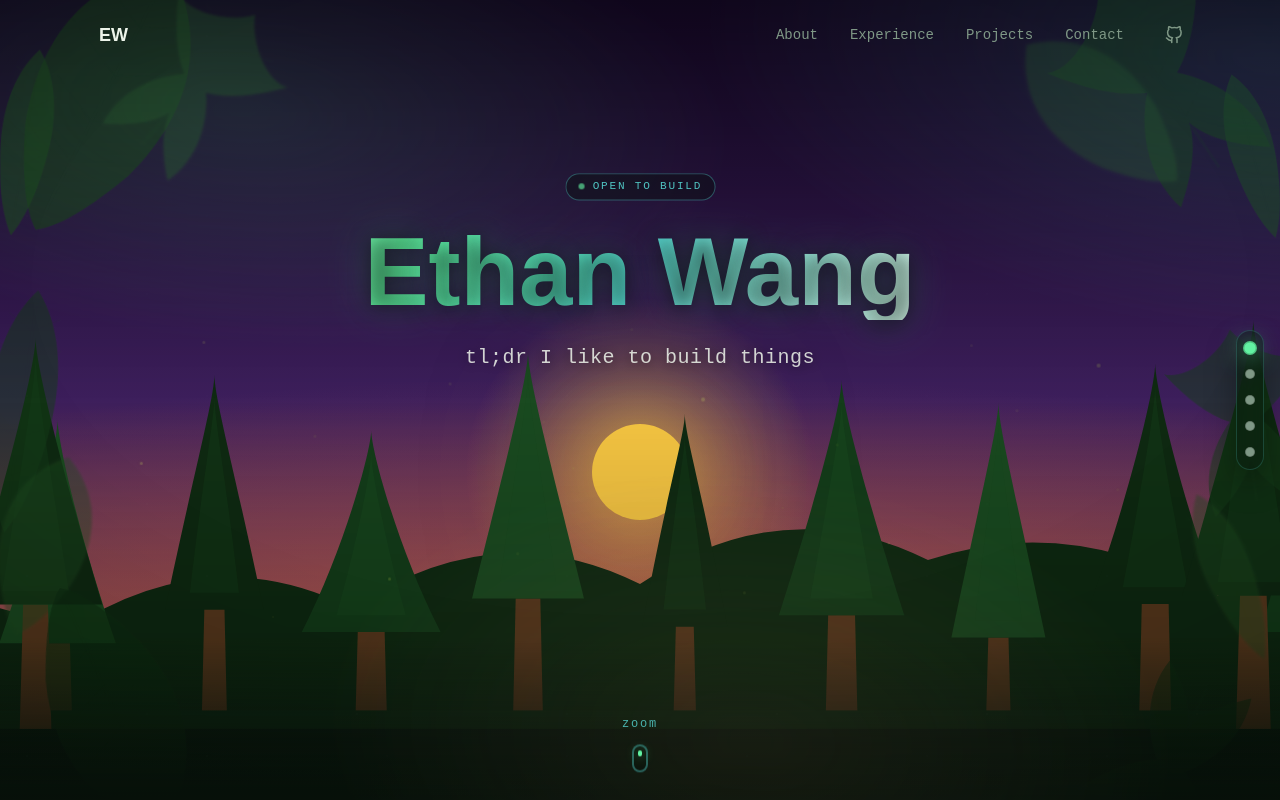
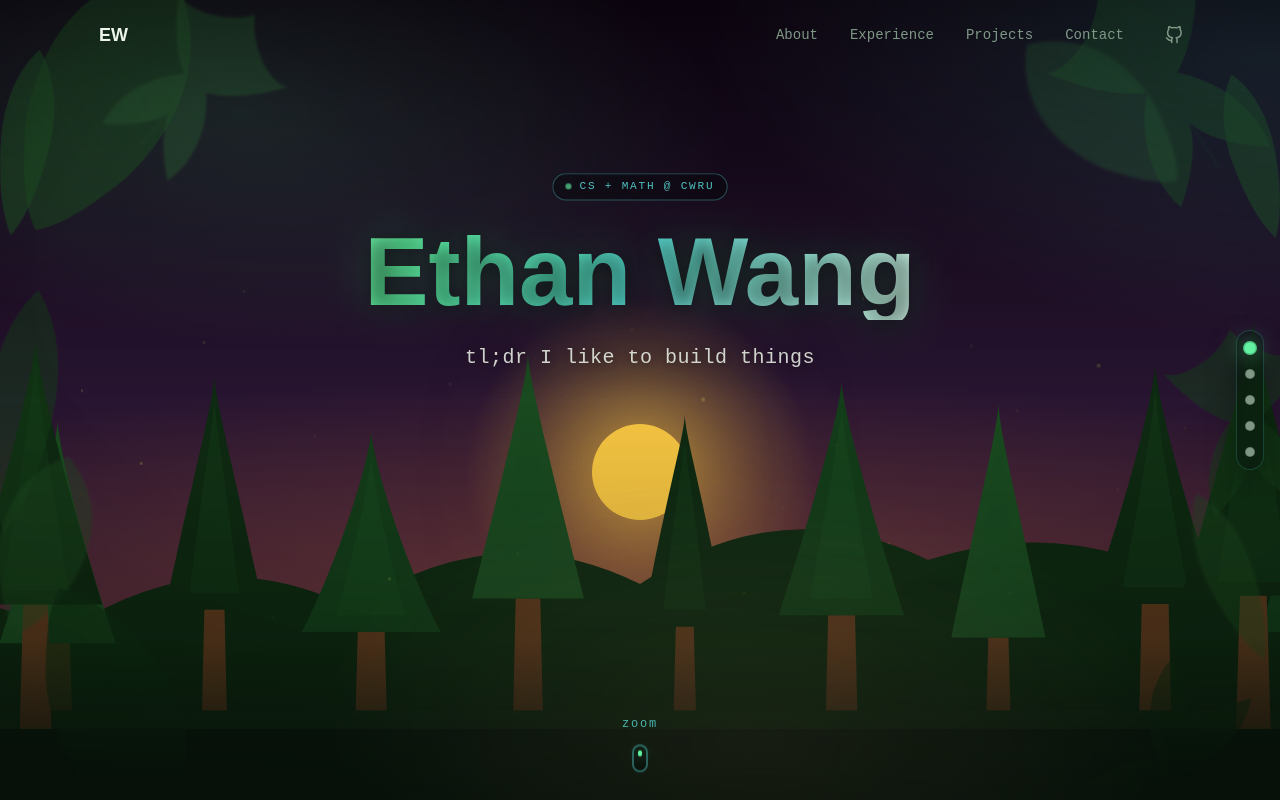
Before and after one commit to Not-Ethan/ethanwangai, a Next.js app: page / in a window 1280 px wide. Built offline with nearby package versions, Linux system fonts and the light colour scheme.

Commit message:
Refine hero/night visuals, celestial positioning, and final sky effects

```diff
--- a/src/app/globals.css
+++ b/src/app/globals.css
@@ -6,9 +6,9 @@
 @import "@fontsource/jetbrains-mono/400.css";
 
 @theme {
-  --color-bg: #06110a;
-  --color-bg-card: #102116;
-  --color-bg-card-hover: #1a3221;
+  --color-bg: #040609;
+  --color-bg-card: #0b1015;
+  --color-bg-card-hover: #131a22;
   --color-accent: #62f2a2;
   --color-accent-glow: #62f2a270;
   --color-cyan: #56d7d3;
@@ -53,6 +53,21 @@
   @keyframes twinkle {
     0%, 100% { opacity: 0.2; }
     50% { opacity: 0.9; }
+  }
+  @keyframes shooting-star-1 {
+    0%, 86% { transform: translate3d(0, 0, 0) rotate(-20deg); opacity: 0; }
+    90% { opacity: 0.95; }
+    100% { transform: translate3d(-280px, 180px, 0) rotate(-20deg); opacity: 0; }
+  }
+  @keyframes shooting-star-2 {
+    0%, 80% { transform: translate3d(0, 0, 0) rotate(-30deg); opacity: 0; }
+    84% { opacity: 0.9; }
+    100% { transform: translate3d(-250px, 160px, 0) rotate(-30deg); opacity: 0; }
+  }
+  @keyframes shooting-star-3 {
+    0%, 88% { transform: translate3d(0, 0, 0) rotate(-25deg); opacity: 0; }
+    92% { opacity: 0.9; }
+    100% { transform: translate3d(-220px, 150px, 0) rotate(-25deg); opacity: 0; }
   }
 }
 
@@ -132,16 +147,19 @@ body::before {
   overflow: hidden;
 }
 
+@property --ring-angle {
+  syntax: "<angle>";
+  inherits: false;
+  initial-value: 90deg;
+}
+
 .panel-ring::before {
   content: "";
   position: absolute;
-  left: 50%;
-  top: 50%;
-  width: 240%;
-  height: 240%;
+  inset: 0;
   pointer-events: none;
   background: conic-gradient(
-    from 90deg,
+    from var(--ring-angle) at 50% 50%,
     transparent,
     rgba(86, 215, 211, 0.18),
     transparent,
@@ -149,18 +167,19 @@ body::before {
     transparent
   );
   opacity: 0;
-  transform: translate(-50%, -50%) rotate(0deg);
+  border-radius: inherit;
   transition: opacity 0.35s ease;
+  will-change: --ring-angle;
 }
 
 .panel-ring:hover::before {
-  opacity: 0.8;
-  animation: spin 8s linear infinite;
+  opacity: 0.85;
+  animation: ring-spin 8s linear infinite;
 }
 
-@keyframes spin {
-  from { transform: translate(-50%, -50%) rotate(0deg); }
-  to { transform: translate(-50%, -50%) rotate(360deg); }
+@keyframes ring-spin {
+  from { --ring-angle: 90deg; }
+  to { --ring-angle: 450deg; }
 }
 
 .section-title {
--- a/src/components/ForestScene.tsx
+++ b/src/components/ForestScene.tsx
@@ -7,9 +7,9 @@ import { motion, useTransform, useMotionTemplate, type MotionValue } from "frame
 
 const P = [0, 1, 2, 3, 4];
 
-const SKY_TOP =        ["#1a0a2e", "#0a4a30", "#2e1a3d", "#1a0a1e", "#050a0f"];
-const SKY_MID =        ["#3d1f5c", "#1a6b4a", "#8b4a6b", "#6b2a3d", "#0a1a12"];
-const SKY_BOTTOM =     ["#e8734a", "#2d8a5e", "#d4764a", "#e85a3a", "#0b1a0f"];
+const SKY_TOP =        ["#130718", "#0a1720", "#120a1d", "#09080f", "#030407"];
+const SKY_MID =        ["#281531", "#10202b", "#2b1734", "#16131d", "#07090d"];
+const SKY_BOTTOM =     ["#4b2a38", "#152831", "#45253a", "#1a1620", "#090b10"];
 const ATMO_GLOW =      ["rgba(232,115,74,0.30)", "rgba(74,222,128,0.12)", "rgba(212,118,74,0.25)", "rgba(232,90,58,0.35)", "rgba(200,216,232,0.05)"];
 const CELESTIAL =      ["#f5c542", "#f5e870", "#e8734a", "#d44a2e", "#c8d8e8"];
 const CELESTIAL_GLOW = ["rgba(245,197,66,0.5)", "rgba(245,232,112,0.35)", "rgba(232,115,74,0.4)", "rgba(212,74,46,0.5)", "rgba(200,216,232,0.15)"];
@@ -22,7 +22,7 @@ const GROUND_FG =      ["#0b1a0f", "#0e2a12", "#0a1a0d", "#070f08", "#040a06"];
 const TRUNK =          ["#5a3a1e", "#6b4f2e", "#4a2e14", "#3a2010", "#1a1208"];
 
 const CELESTIAL_SIZE =   [96, 64, 88, 104, 48];
-const CELESTIAL_BOTTOM = [35, 68, 30, 15, 65];
+const CELESTIAL_BOTTOM = [35, 68, 30, 15, 82];
 const FIREFLY_OPACITY =  [0.3, 0.08, 0.6, 0.8, 1];
 
 /* ── Tree path helpers ───────────────────────────────────────────── */
@@ -105,6 +105,12 @@ const fireflyConfigs = [
   { x: "42%", y: "56%", size: 3,   drift: 3 as const, dur: 4.3, glow: 3.0, delay: 2.4, color: "#b8d44f" },
   { x: "58%", y: "74%", size: 2.5, drift: 1 as const, dur: 5.2, glow: 4.4, delay: 0.5, color: "#d4e860" },
   { x: "88%", y: "62%", size: 3,   drift: 2 as const, dur: 4.6, glow: 3.7, delay: 1.9, color: "#b8d44f" },
+  { x: "6%", y: "50%", size: 2.5, drift: 3 as const, dur: 4.7, glow: 3.1, delay: 0.2, color: "#d4e860" },
+  { x: "18%", y: "38%", size: 2, drift: 1 as const, dur: 5.4, glow: 2.9, delay: 1.7, color: "#b8d44f" },
+  { x: "48%", y: "60%", size: 2.5, drift: 2 as const, dur: 4.4, glow: 3.6, delay: 1.1, color: "#d4e860" },
+  { x: "67%", y: "40%", size: 2.2, drift: 3 as const, dur: 5.9, glow: 3.2, delay: 0.6, color: "#b8d44f" },
+  { x: "78%", y: "76%", size: 2.4, drift: 1 as const, dur: 4.9, glow: 3.4, delay: 2.2, color: "#d4e860" },
+  { x: "93%", y: "54%", size: 2, drift: 2 as const, dur: 5.3, glow: 3.8, delay: 0.9, color: "#b8d44f" },
 ];
 
 /* ── Underbrush leaf config ──────────────────────────────────────── */
@@ -132,12 +138,16 @@ const frameLeaves: FrameLeaf[] = [
 ];
 
 const journeyLeaves: FrameLeaf[] = [
-  { top: "12%", left: "-8%", width: 300, rotate: 18, color: "#123a17", opacity: 0.45, sway: 1, swayDuration: 9, swayDelay: 0.5, variant: 2 },
-  { top: "26%", left: "-6%", width: 220, rotate: 28, color: "#1a4a20", opacity: 0.35, sway: 3, swayDuration: 11, swayDelay: 1.1, variant: 1, blur: 1 },
-  { top: "14%", right: "-8%", width: 320, rotate: -24, color: "#123a17", opacity: 0.46, sway: 2, swayDuration: 10, swayDelay: 0.6, variant: 2, flipX: true },
-  { top: "34%", right: "-5%", width: 220, rotate: -12, color: "#1a4a20", opacity: 0.34, sway: 1, swayDuration: 12, swayDelay: 1.8, variant: 3, flipX: true },
-  { bottom: "-12%", left: "4%", width: 340, rotate: 168, color: "#0c260f", opacity: 0.52, sway: 2, swayDuration: 10, swayDelay: 0.3, variant: 1 },
-  { bottom: "-15%", right: "2%", width: 360, rotate: -165, color: "#0c260f", opacity: 0.5, sway: 3, swayDuration: 9, swayDelay: 1.2, variant: 1, flipX: true },
+  { top: "8%", left: "-10%", width: 360, rotate: 16, color: "#153e1b", opacity: 0.58, sway: 1, swayDuration: 9, swayDelay: 0.5, variant: 2 },
+  { top: "22%", left: "-8%", width: 280, rotate: 24, color: "#1d4f24", opacity: 0.46, sway: 3, swayDuration: 11, swayDelay: 1.1, variant: 1, blur: 0.8 },
+  { top: "42%", left: "-6%", width: 220, rotate: 8, color: "#1a4620", opacity: 0.4, sway: 2, swayDuration: 10, swayDelay: 0.7, variant: 3 },
+  { top: "10%", right: "-10%", width: 360, rotate: -22, color: "#153e1b", opacity: 0.6, sway: 2, swayDuration: 10, swayDelay: 0.6, variant: 2, flipX: true },
+  { top: "30%", right: "-8%", width: 280, rotate: -14, color: "#1d4f24", opacity: 0.44, sway: 1, swayDuration: 12, swayDelay: 1.8, variant: 3, flipX: true },
+  { top: "50%", right: "-5%", width: 220, rotate: -8, color: "#1a4620", opacity: 0.36, sway: 3, swayDuration: 11, swayDelay: 1.2, variant: 1, flipX: true },
+  { bottom: "-14%", left: "2%", width: 390, rotate: 168, color: "#0d2811", opacity: 0.62, sway: 2, swayDuration: 10, swayDelay: 0.3, variant: 1 },
+  { bottom: "-16%", left: "24%", width: 280, rotate: 176, color: "#103014", opacity: 0.45, sway: 1, swayDuration: 9, swayDelay: 0.9, variant: 2 },
+  { bottom: "-16%", right: "2%", width: 390, rotate: -165, color: "#0d2811", opacity: 0.6, sway: 3, swayDuration: 9, swayDelay: 1.2, variant: 1, flipX: true },
+  { bottom: "-15%", right: "22%", width: 280, rotate: -173, color: "#103014", opacity: 0.44, sway: 2, swayDuration: 10, swayDelay: 1.5, variant: 2, flipX: true },
 ];
 
 const journeyMotes = [
@@ -147,6 +157,29 @@ const journeyMotes = [
   { x: "58%", y: "58%", size: 3.2, drift: 1 as const, dur: 13, glow: 5.7, delay: 1.7, color: "#75d8cf" },
   { x: "74%", y: "46%", size: 2.6, drift: 2 as const, dur: 11, glow: 4.3, delay: 0.5, color: "#a6d481" },
   { x: "86%", y: "67%", size: 3.1, drift: 3 as const, dur: 15, glow: 6, delay: 1.9, color: "#8de9b6" },
+];
+
+const nightStars = [
+  { x: "6%", y: "10%", size: 1.5, delay: 0.1, duration: 2.8 },
+  { x: "12%", y: "22%", size: 1.8, delay: 1.2, duration: 3.3 },
+  { x: "18%", y: "14%", size: 1.3, delay: 0.8, duration: 2.6 },
+  { x: "26%", y: "8%", size: 1.7, delay: 1.7, duration: 3.1 },
+  { x: "34%", y: "20%", size: 1.6, delay: 0.4, duration: 2.9 },
+  { x: "41%", y: "12%", size: 2, delay: 1.5, duration: 3.5 },
+  { x: "48%", y: "18%", size: 1.4, delay: 1, duration: 2.7 },
+  { x: "56%", y: "9%", size: 1.8, delay: 0.3, duration: 3.2 },
+  { x: "63%", y: "16%", size: 1.5, delay: 1.9, duration: 2.8 },
+  { x: "70%", y: "11%", size: 1.9, delay: 0.7, duration: 3.4 },
+  { x: "78%", y: "22%", size: 1.6, delay: 1.4, duration: 2.6 },
+  { x: "84%", y: "8%", size: 1.7, delay: 0.6, duration: 3.1 },
+  { x: "90%", y: "17%", size: 1.4, delay: 1.8, duration: 2.9 },
+  { x: "95%", y: "12%", size: 1.6, delay: 0.9, duration: 3.2 },
+];
+
+const shootingStars = [
+  { x: "74%", y: "14%", width: 70, travelX: -280, travelY: 180, duration: 2.2, delay: 0.2 },
+  { x: "88%", y: "18%", width: 62, travelX: -250, travelY: 160, duration: 2.5, delay: 0.9 },
+  { x: "80%", y: "10%", width: 54, travelX: -220, travelY: 150, duration: 2.1, delay: 1.5 },
 ];
 
 const leafPaths: Record<1 | 2 | 3, { outline: string; vein: string; sideVeins: string[] }> = {
@@ -185,7 +218,7 @@ export default function ForestScene({ scrollPos }: ForestSceneProps) {
   const leafScale = useTransform(scrollPos, [0, 1.1], [1, 2.4]);
   const leafZoomOp = useTransform(scrollPos, [0, 0.65, 0.95], [1, 0.35, 0]);
   const journeyLeafScale = useTransform(scrollPos, [1, 4], [1, 1.22]);
-  const journeyLeafOp = useTransform(scrollPos, [0.7, 1.1, 4], [0, 0.55, 0.8]);
+  const journeyLeafOp = useTransform(scrollPos, [0.65, 1, 4], [0, 0.78, 0.9]);
   const journeyMoteOp = useTransform(scrollPos, [0.9, 1.4, 4], [0, 0.5, 0.82]);
   const vignetteOp = useTransform(scrollPos, [0, 4], [0.15, 0.48]);
   const chapter1Op = useTransform(scrollPos, [0.45, 1, 1.55], [0, 0.95, 0]);
@@ -196,10 +229,10 @@ export default function ForestScene({ scrollPos }: ForestSceneProps) {
   const chapter2Y = useTransform(scrollPos, [1.45, 2, 2.55], [120, 0, 110]);
   const chapter3Y = useTransform(scrollPos, [2.45, 3, 3.55], [120, 0, 110]);
   const chapter4Y = useTransform(scrollPos, [3.45, 4, 4.4], [120, 0, 100]);
-  const deerFlip = useTransform(scrollPos, [0.65, 1, 1.35], [90, 0, 90]);
-  const foxFlip = useTransform(scrollPos, [1.65, 2, 2.35], [90, 0, 90]);
   const owlFlip = useTransform(scrollPos, [2.65, 3, 3.35], [90, 0, 90]);
   const hareFlip = useTransform(scrollPos, [3.65, 4, 4.3], [90, 0, 90]);
+  const nightSkyOp = useTransform(scrollPos, [3.15, 3.75, 4.4], [0, 0.72, 1]);
+  const shootingOp = useTransform(scrollPos, [3.45, 3.95, 4.4], [0, 0.9, 1]);
 
   /* ── Smooth color interpolation from scrollPos ────────── */
   const skyTop = useTransform(scrollPos, P, SKY_TOP);
@@ -257,6 +290,54 @@ export default function ForestScene({ scrollPos }: ForestSceneProps) {
 
       {/* ── Atmosphere glow ──────────────────────────────── */}
       <motion.div className="absolute inset-0" style={{ background: atmoGrad }} />
+
+      {/* ── Final-page star field and shooting stars ────── */}
+      <motion.div className="absolute inset-0 pointer-events-none" style={{ opacity: nightSkyOp }}>
+        {nightStars.map((star, i) => (
+          <div
+            key={`star-${i}`}
+            className="absolute rounded-full"
+            style={{
+              left: star.x,
+              top: star.y,
+              width: star.size,
+              height: star.size,
+              backgroundColor: "#f2f7ff",
+              boxShadow: "0 0 10px rgba(208, 226, 255, 0.85)",
+              animation: `twinkle ${star.duration}s ease-in-out ${star.delay}s infinite`,
+            }}
+          />
+        ))}
+      </motion.div>
+      <motion.div className="absolute inset-0 pointer-events-none" style={{ opacity: shootingOp }}>
+        {shootingStars.map((star, i) => (
+          <motion.div
+            key={`shooting-star-${i}`}
+            className="absolute h-[1.5px] rounded-full"
+            initial={{ x: 0, y: 0, opacity: 0 }}
+            animate={{
+              x: [0, star.travelX],
+              y: [0, star.travelY],
+              opacity: [0, 0.95, 0],
+            }}
+            transition={{
+              duration: star.duration,
+              ease: "easeInOut",
+              repeat: Infinity,
+              repeatDelay: 1.8,
+              delay: star.delay,
+            }}
+            style={{
+              left: star.x,
+              top: star.y,
+              width: star.width,
+              background: "linear-gradient(90deg, rgba(240,248,255,0), rgba(240,248,255,0.95), rgba(240,248,255,0))",
+              filter: "drop-shadow(0 0 8px rgba(210, 230, 255, 0.95))",
+              rotate: "-22deg",
+            }}
+          />
+        ))}
+      </motion.div>
 
       {/* ── Celestial body (sun/moon) ────────────────────── */}
       <motion.div
@@ -475,18 +556,6 @@ export default function ForestScene({ scrollPos }: ForestSceneProps) {
 
       {/* ── Animals flipping up/down between pages ───────── */}
       <div className="absolute inset-0 pointer-events-none" style={{ perspective: 1200 }}>
-        <motion.div className="absolute bottom-[18%] left-[28%] w-16 h-10 origin-bottom" style={{ rotateX: deerFlip, opacity: chapter1Op }}>
-          <svg viewBox="0 0 120 70" className="w-full h-full" fill="none">
-            <path d="M14 56 L34 48 L52 48 L70 38 L90 40 L104 50 L90 54 L84 64 L72 64 L68 54 L48 56 L40 66 L30 66 L30 56 Z" fill="#1a1208" />
-            <path d="M70 30 L76 20 L82 30 L86 20 L92 30" stroke="#1a1208" strokeWidth="4" strokeLinecap="round" />
-          </svg>
-        </motion.div>
-        <motion.div className="absolute bottom-[14%] left-[56%] w-14 h-8 origin-bottom" style={{ rotateX: foxFlip, opacity: chapter2Op }}>
-          <svg viewBox="0 0 120 70" className="w-full h-full" fill="none">
-            <path d="M12 52 L36 44 L56 44 L72 36 L88 40 L106 34 L92 50 L78 58 L58 58 L48 64 L38 64 L32 56 Z" fill="#1f1409" />
-            <path d="M88 40 L102 30 L106 40" fill="#1f1409" />
-          </svg>
-        </motion.div>
         <motion.div className="absolute bottom-[31%] right-[24%] w-10 h-10 origin-bottom" style={{ rotateX: owlFlip, opacity: chapter3Op }}>
           <svg viewBox="0 0 80 80" className="w-full h-full" fill="none">
             <circle cx="40" cy="42" r="20" fill="#151010" />
--- a/src/components/Hero.tsx
+++ b/src/components/Hero.tsx
@@ -17,7 +17,7 @@ export default function Hero() {
           className="inline-flex items-center gap-2 rounded-full border border-cyan/35 bg-bg/40 px-3 py-1 text-[11px] font-mono tracking-[0.16em] text-cyan/90 mb-5 floating-soft"
         >
           <span className="h-1.5 w-1.5 rounded-full bg-accent twinkle" />
-          OPEN TO BUILD
+          CS + MATH @ CWRU
         </motion.div>
 
         <motion.h1
```
